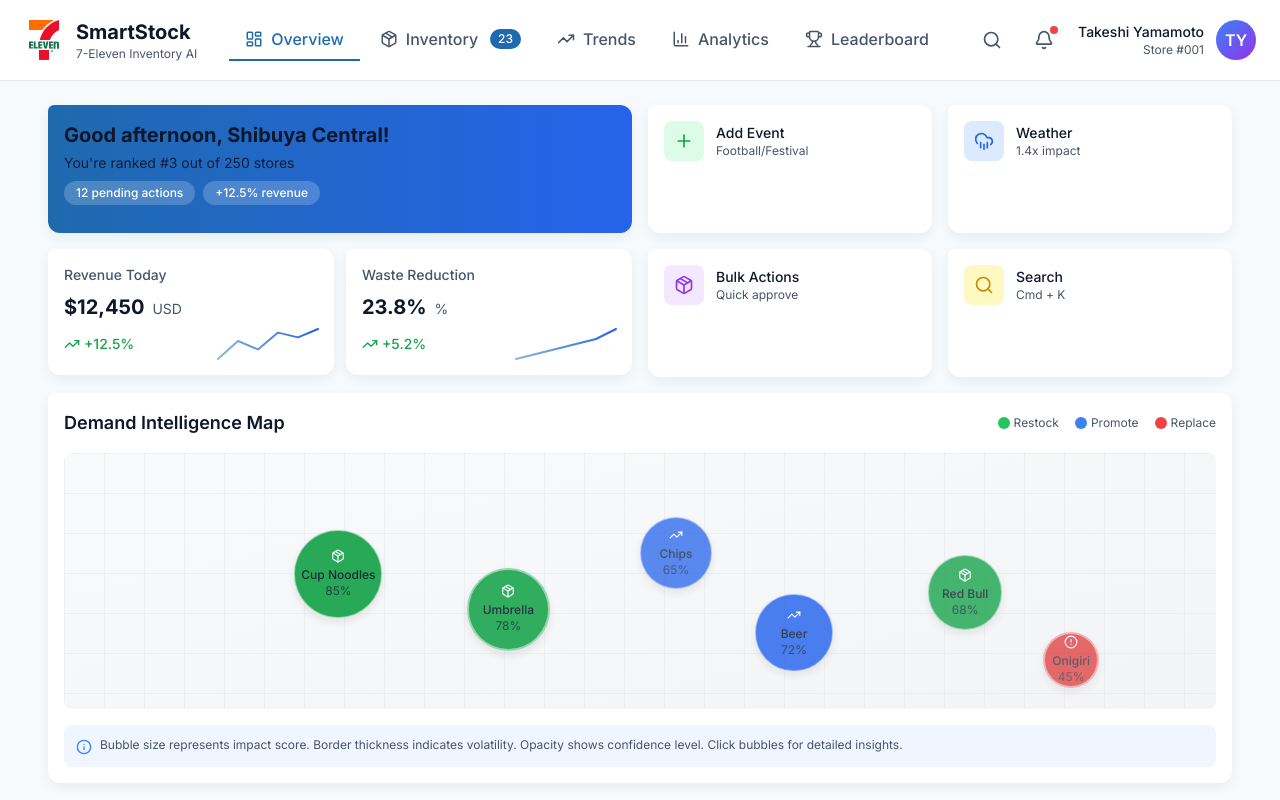
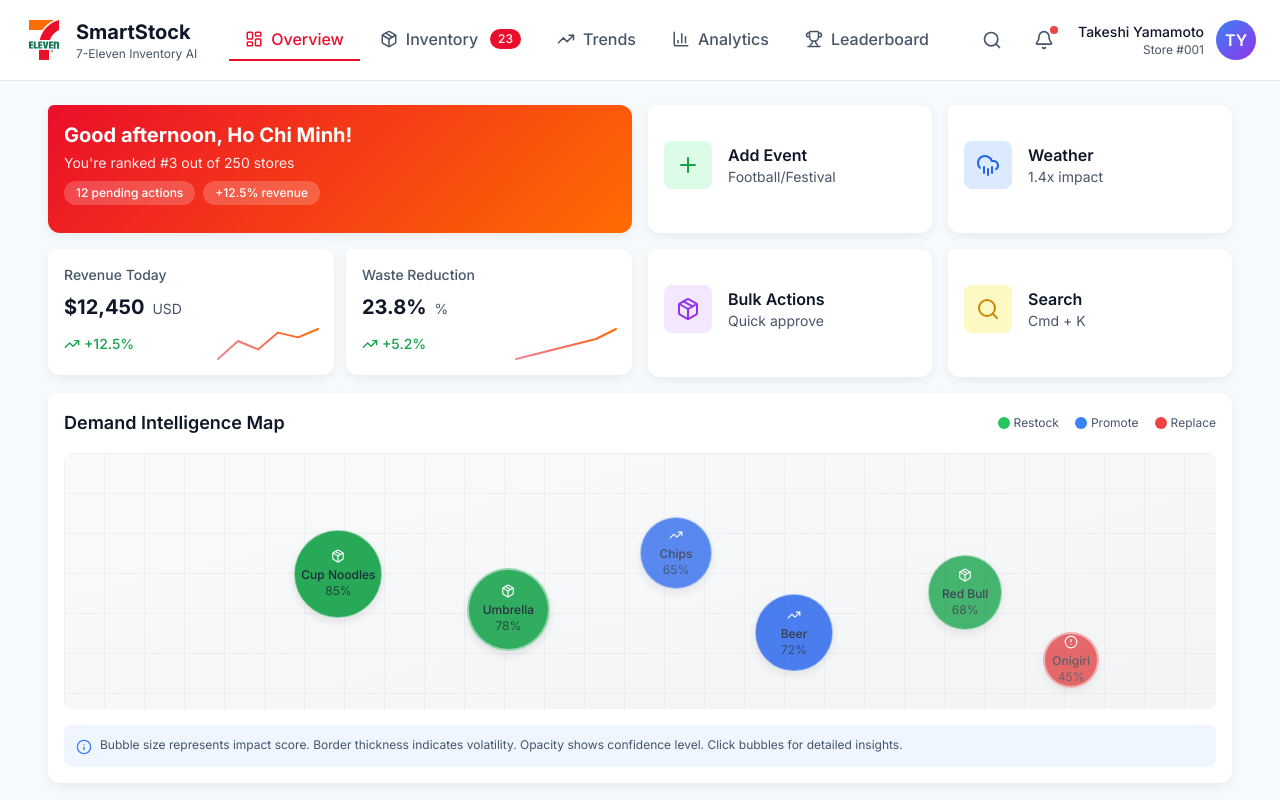
Before and after one commit to Tiwari-shivang/smart-stock, a React (Vite) app: page / in a window 1280 px wide. Shown: the top 800 px of the page. Built offline with nearby package versions, Linux system fonts and the light colour scheme.

Commit message:
Changes completed

```diff
--- a/src/components/dashboard/EventsPanel.tsx
+++ b/src/components/dashboard/EventsPanel.tsx
@@ -119,7 +119,7 @@
                   {event.affectedCategories.slice(0, 3).map((category, idx) => (
                     <span
                       key={idx}
-                      className="px-2 py-0.5 bg-white dark:bg-gray-800 rounded text-xs text-ss-subtle"
+                      className="px-2 py-0.5 text-white dark:bg-gray-800 rounded text-xs text-ss-subtle"
                     >
                       {category}
                     </span>
--- a/src/components/dashboard/WeatherImpactPanel.tsx
+++ b/src/components/dashboard/WeatherImpactPanel.tsx
@@ -120,7 +120,7 @@
               className="flex items-center gap-2 p-2 bg-white dark:bg-gray-800 rounded-lg hover:shadow-sm transition-shadow"
             >
               <TrendingUp size={12} className="text-green-500" />
-              <span className="text-xs text-ss-text">{product}</span>
+              <span className="text-xs text-white text-ss-text">{product}</span>
             </motion.div>
           ))}
         </div>
--- a/src/components/ui/Card.tsx
+++ b/src/components/ui/Card.tsx
@@ -5,6 +5,7 @@
 interface CardProps {
   children: React.ReactNode;
   className?: string;
+  style?: React.CSSProperties;
   hoverable?: boolean;
   elevation?: 'sm' | 'md' | 'lg' | 'xl';
   radius?: 'sm' | 'md' | 'lg';
@@ -15,6 +16,7 @@
 export const Card: React.FC<CardProps> = ({
   children,
   className,
+  style,
   hoverable = false,
   elevation = 'md',
   radius = 'md',
@@ -56,6 +58,7 @@
         hoverable && 'hover-lift cursor-pointer',
         className
       )}
+      style={style}
       onClick={onClick}
       {...hoverProps}
     >
--- a/src/index.css
+++ b/src/index.css
@@ -56,6 +56,7 @@
 
   a:hover {
     color: var(--ss-blue);
+    opacity: 0.8;
   }
 
   /* Focus styles */
--- a/src/mocks-data/mockData.ts
+++ b/src/mocks-data/mockData.ts
@@ -290,7 +290,7 @@
 // Mock Store Metrics
 export const mockStoreMetrics: StoreMetrics = {
   storeId: 'STORE-7E-JP-001',
-  storeName: 'Shibuya Central',
+  storeName: 'Ho Chi Minh',
   rank: 3,
   totalRanks: 250,
   lastSync: new Date('2025-10-04T11:30:00'),
--- a/src/styles/theme.css
+++ b/src/styles/theme.css
@@ -1,22 +1,22 @@
 /* SmartStock Theme Variables */
 :root {
-  /* Light Theme (default) */
+  /* Light Theme (default) - 7-Eleven Brand Colors */
   --ss-bg: #F7FAFC;
   --ss-panel: #FFFFFF;
   --ss-muted: #F2F4F7;
   --ss-text: #0F172A;
   --ss-subtle: #475569;
-  --ss-primary: #1F6AAE;
-  --ss-green: #16A34A;
-  --ss-red: #DC2626;
-  --ss-blue: #2563EB;
+  --ss-primary: #eb0e2a;
+  --ss-green: #147450;
+  --ss-red: #eb0e2a;
+  --ss-blue: #ff6c01;
   --ss-line: #E5E7EB;
 
-  /* Semantic colors */
-  --ss-info: #0EA5E9;
-  --ss-warning: #F59E0B;
-  --ss-success: #22C55E;
-  --ss-danger: #EF4444;
+  /* Semantic colors - 7-Eleven Brand */
+  --ss-info: #ff6c01;
+  --ss-warning: #ff6c01;
+  --ss-success: #147450;
+  --ss-danger: #eb0e2a;
 
   /* Border radii */
   --r-0: 0;
@@ -70,24 +70,24 @@
   --transition-slow: 320ms cubic-bezier(0.2, 0.8, 0.2, 1);
 }
 
-/* Dark Theme */
+/* Dark Theme - 7-Eleven Brand Colors */
 [data-theme="dark"] {
   --ss-bg: #0B1220;
   --ss-panel: #121A2A;
   --ss-muted: #0F1422;
   --ss-text: #E5E7EB;
   --ss-subtle: #9CA3AF;
-  --ss-primary: #4EA1FF;
-  --ss-green: #34D399;
-  --ss-red: #F87171;
-  --ss-blue: #60A5FA;
+  --ss-primary: #ff4757;
+  --ss-green: #26d97c;
+  --ss-red: #ff4757;
+  --ss-blue: #ff8f40;
   --ss-line: #1F2A3C;
 
-  /* Semantic colors (dark) */
-  --ss-info: #38BDF8;
-  --ss-warning: #FBBF24;
-  --ss-success: #4ADE80;
-  --ss-danger: #F87171;
+  /* Semantic colors (dark) - 7-Eleven Brand */
+  --ss-info: #ff8f40;
+  --ss-warning: #ff8f40;
+  --ss-success: #26d97c;
+  --ss-danger: #ff4757;
 
   /* Shadows (dark) */
   --shadow-sm: 0 2px 4px rgba(0, 0, 0, 0.2);
--- a/src/views/Dashboard.tsx
+++ b/src/views/Dashboard.tsx
@@ -105,13 +105,18 @@
               initial={{ opacity: 0, y: -20 }}
               animate={{ opacity: 1, y: 0 }}
             >
-              <Card className="h-32 bg-gradient-to-r from-ss-primary to-ss-blue text-white p-4">
+              <Card
+                className="h-32 text-white p-4"
+                style={{
+                  background: 'linear-gradient(135deg, #eb0e2a 0%, #ff6c01 100%)'
+                }}
+              >
                 <div className="flex justify-between items-start h-full">
                   <div className="flex-1">
-                    <h2 className="text-xl font-bold mb-1">
+                    <h2 className="text-xl text-white font-bold mb-1">
                       {getCurrentGreeting()}, {storeMetrics.storeName}!
                     </h2>
-                    <p className="opacity-90 text-sm mb-2">
+                    <p className="opacity-90 text-white text-sm mb-2">
                       You're ranked #{storeMetrics.rank} out of {storeMetrics.totalRanks} stores
                     </p>
                     <div className="flex gap-2 flex-wrap">
@@ -148,53 +153,77 @@
         {/* A2-A5: Quick Action Cards */}
         <DashboardSections.QuickCards>
           {/* Add Event Card */}
-          <Card className="h-32 p-3 hover:shadow-lg transition-all cursor-pointer group">
-            <div className="flex items-center gap-3">
-              <div className="w-10 h-10 bg-green-100 dark:bg-green-900/30 rounded-lg flex items-center justify-center group-hover:scale-110 transition-transform">
-                <Plus className="text-green-600" size={20} />
-              </div>
-              <div>
-                <h4 className="font-medium text-sm text-ss-text">Add Event</h4>
-                <p className="text-xs text-ss-subtle">Football/Festival</p>
+          <Card className="h-32 p-4 hover:shadow-lg transition-all cursor-pointer group">
+            <div className="flex flex-col justify-center h-full">
+              <div className="flex items-center gap-4 mb-2">
+                <motion.div
+                  className="w-12 h-12 bg-green-100 dark:bg-green-900/30 rounded-lg flex items-center justify-center"
+                  whileHover={{ scale: 1.1, rotate: 5 }}
+                  transition={{ type: "spring", stiffness: 300, damping: 20 }}
+                >
+                  <Plus className="text-green-600" size={24} />
+                </motion.div>
+                <div>
+                  <h4 className="font-semibold text-base text-ss-text">Add Event</h4>
+                  <p className="text-sm text-ss-subtle">Football/Festival</p>
+                </div>
               </div>
             </div>
           </Card>
 
           {/* Weather Impact Card */}
-          <Card className="h-32 p-3 hover:shadow-lg transition-all cursor-pointer group">
-            <div className="flex items-center gap-3">
-              <div className="w-10 h-10 bg-blue-100 dark:bg-blue-900/30 rounded-lg flex items-center justify-center group-hover:scale-110 transition-transform">
-                <CloudRain className="text-blue-600" size={20} />
-              </div>
-              <div>
-                <h4 className="font-medium text-sm text-ss-text">Weather</h4>
-                <p className="text-xs text-ss-subtle">{weatherImpact.demandModifier}x impact</p>
+          <Card className="h-32 p-4 hover:shadow-lg transition-all cursor-pointer group">
+            <div className="flex flex-col justify-center h-full">
+              <div className="flex items-center gap-4 mb-2">
+                <motion.div
+                  className="w-12 h-12 bg-blue-100 dark:bg-blue-900/30 rounded-lg flex items-center justify-center"
+                  whileHover={{ scale: 1.1, y: -2 }}
+                  transition={{ type: "spring", stiffness: 300, damping: 20 }}
+                >
+                  <CloudRain className="text-blue-600" size={24} />
+                </motion.div>
+                <div>
+                  <h4 className="font-semibold text-base text-ss-text">Weather</h4>
+                  <p className="text-sm text-ss-subtle">{weatherImpact.demandModifier}x impact</p>
+                </div>
               </div>
             </div>
           </Card>
 
           {/* Bulk Approvals Card */}
-          <Card className="h-32 p-3 hover:shadow-lg transition-all cursor-pointer group">
-            <div className="flex items-center gap-3">
-              <div className="w-10 h-10 bg-purple-100 dark:bg-purple-900/30 rounded-lg flex items-center justify-center group-hover:scale-110 transition-transform">
-                <Package className="text-purple-600" size={20} />
-              </div>
-              <div>
-                <h4 className="font-medium text-sm text-ss-text">Bulk Actions</h4>
-                <p className="text-xs text-ss-subtle">Quick approve</p>
+          <Card className="h-32 p-4 hover:shadow-lg transition-all cursor-pointer group">
+            <div className="flex flex-col justify-center h-full">
+              <div className="flex items-center gap-4 mb-2">
+                <motion.div
+                  className="w-12 h-12 bg-purple-100 dark:bg-purple-900/30 rounded-lg flex items-center justify-center"
+                  whileHover={{ scale: 1.1, rotate: -5 }}
+                  transition={{ type: "spring", stiffness: 300, damping: 20 }}
+                >
+                  <Package className="text-purple-600" size={24} />
+                </motion.div>
+                <div>
+                  <h4 className="font-semibold text-base text-ss-text">Bulk Actions</h4>
+                  <p className="text-sm text-ss-subtle">Quick approve</p>
+                </div>
               </div>
             </div>
           </Card>
 
           {/* Command Search Card */}
-          <Card className="h-32 p-3 hover:shadow-lg transition-all cursor-pointer group">
-            <div className="flex items-center gap-3">
-              <div className="w-10 h-10 bg-yellow-100 dark:bg-yellow-900/30 rounded-lg flex items-center justify-center group-hover:scale-110 transition-transform">
-                <Search className="text-yellow-600" size={20} />
-              </div>
-              <div>
-                <h4 className="font-medium text-sm text-ss-text">Search</h4>
-                <p className="text-xs text-ss-subtle">Cmd + K</p>
+          <Card className="h-32 p-4 hover:shadow-lg transition-all cursor-pointer group">
+            <div className="flex flex-col justify-center h-full">
+              <div className="flex items-center gap-4 mb-2">
+                <motion.div
+                  className="w-12 h-12 bg-yellow-100 dark:bg-yellow-900/30 rounded-lg flex items-center justify-center"
+                  whileHover={{ scale: 1.15, rotate: 10 }}
+                  transition={{ type: "spring", stiffness: 300, damping: 20 }}
+                >
+                  <Search className="text-yellow-600" size={24} />
+                </motion.div>
+                <div>
+                  <h4 className="font-semibold text-base text-ss-text">Search</h4>
+                  <p className="text-sm text-ss-subtle">Cmd + K</p>
+                </div>
               </div>
             </div>
           </Card>
```
